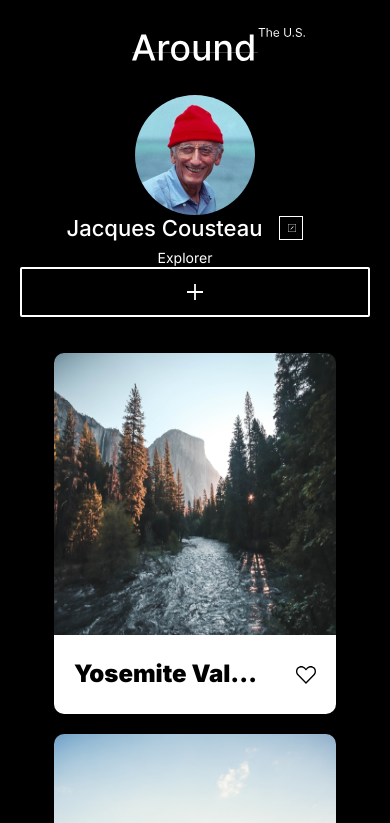
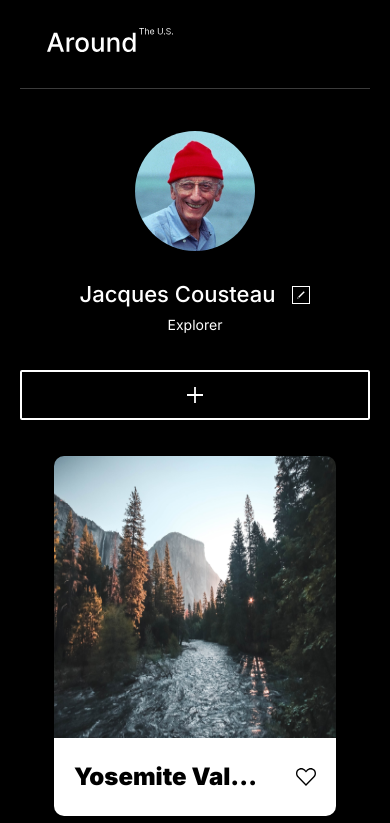
Before and after one commit to AdiYoNu/se_project_aroundtheus, a plain HTML site: page index.html in a window 390 px wide. Shown: the top 823 px of the page. Drawn offline with Linux system fonts and the light colour scheme.

Commit message:
sprint 3 changes

```diff
--- a/blocks/footer.css
+++ b/blocks/footer.css
@@ -1,5 +1,6 @@
 .footer {
   margin-top: 67px;
+  margin-bottom: 60px;
 }
 
 .footer__text {
@@ -8,15 +9,16 @@
   font-size: 18px;
   line-height: 1.2;
   font-weight: 400;
+  margin: 0;
 }
 
 @media screen and (max-width: 770px) {
   .footer {
     margin-top: 48px;
+    margin-bottom: 36px;
   }
 
   .footer__text {
     font-size: 14px;
-    line-height: 1.2;
   }
 }
--- a/blocks/header.css
+++ b/blocks/header.css
@@ -12,9 +12,16 @@
 
 @media screen and (max-width: 620px) {
   .header {
-    width: 126px;
-    height: 24px;
+    width: 100%;
+    height: auto;
     margin-top: 28px;
     margin-bottom: 42px;
   }
+
+  .header__image {
+    padding-left: 27px;
+    padding-bottom: 32px;
+    max-width: 126px;
+    max-height: 24px;
+  }
 }
--- a/blocks/profile.css
+++ b/blocks/profile.css
@@ -28,7 +28,7 @@
 }
 
 .profile__edit-button {
-  background: transparent url(../images/edit-Button.svg) center no-repeat;
+  background: transparent url(../images/edit-button.svg) center no-repeat;
   height: 24px;
   width: 24px;
   border: 1px solid white;
@@ -55,7 +55,7 @@
 }
 
 .profile__add-button {
-  background: transparent url(../images/add-Button.svg) center no-repeat;
+  background: transparent url(../images/add-button.svg) center no-repeat;
   width: 150px;
   height: 50px;
   border: 2px solid white;
@@ -88,7 +88,7 @@
   }
 
   .profile__title {
-    max-width: 196pxn;
+    max-width: 196px;
     font-size: 22px;
     line-height: 1.2;
   }
@@ -109,7 +109,9 @@
     display: flex;
     flex-wrap: wrap;
     justify-content: center;
-    width: 100%;
+    margin-right: 0;
+    margin-top: 30px;
+    margin-bottom: 36px;
   }
 
   .profile__title {
@@ -126,7 +128,9 @@
   }
 
   .profile__edit-button {
-    background-size: 7.5px;
+    background-size: 18px;
+    height: 18px;
+    width: 18px;
   }
 
   .profile__add-button {
```
